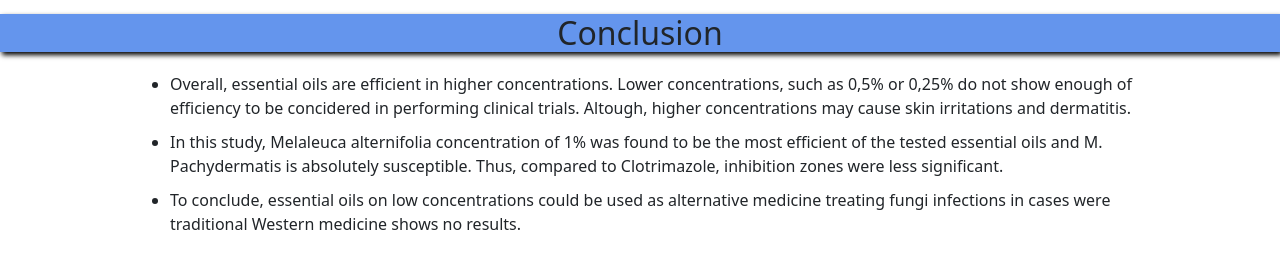
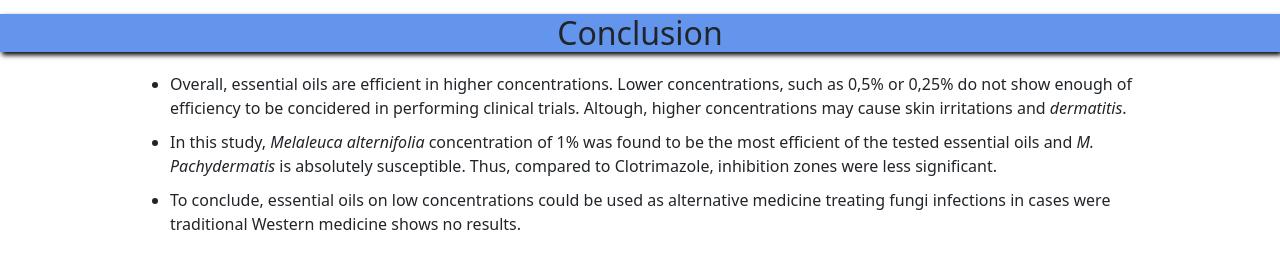
Before and after one commit to jsokolovskyte/Poster, a plain HTML site: page index.html in a window 1280 px wide. Shown: the part 5092-5360 px from the top of the page. Drawn offline with nearby package versions, Linux system fonts and the light colour scheme.

Commit message:
italic added

```diff
--- a/style.css
+++ b/style.css
@@ -74,3 +74,6 @@ box-sizing: border-box;
     /* line-height: 1.8; */
     margin-bottom: 10px;
 }
+.introduction span{
+    font-style: italic;
+}
```
